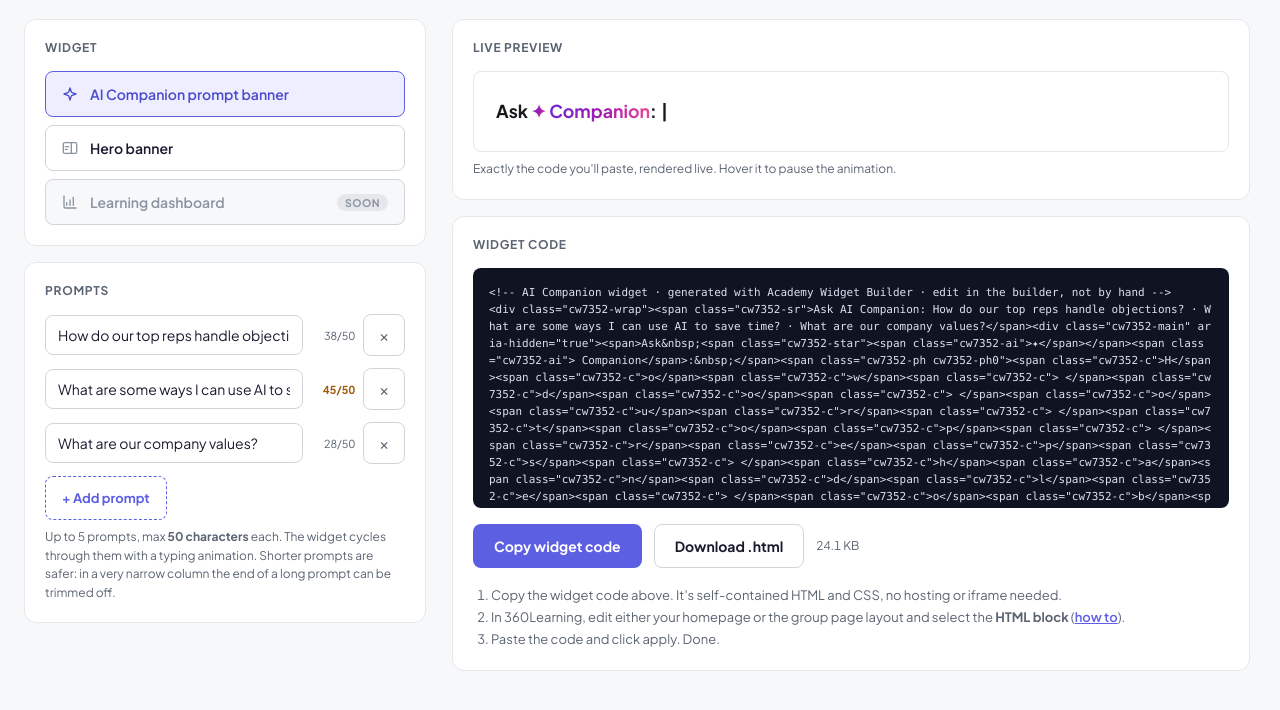
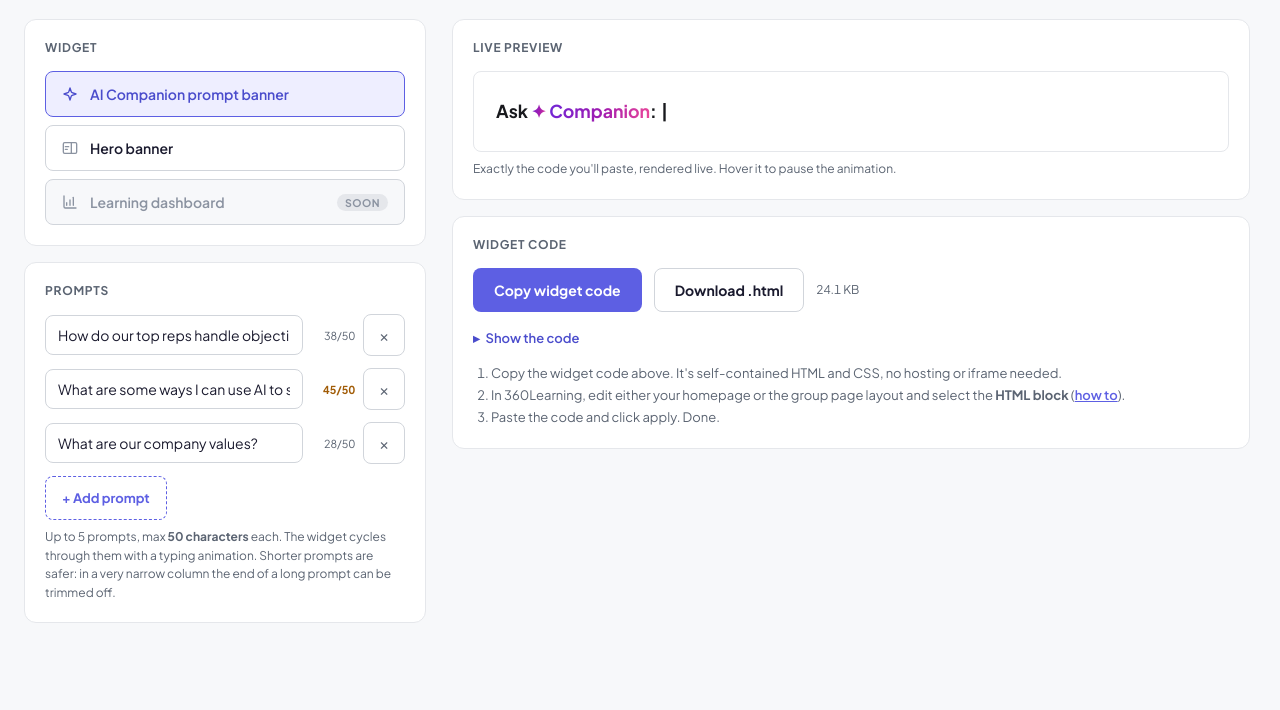
Before and after one commit to leeeccles/Academy-Widget-Builder, a plain HTML site: page index.html in a window 1280 px wide. Shown: the part 62-772 px from the top of the page. Drawn offline with Linux system fonts and the light colour scheme.

Commit message:
Enhance widget code display with details element
Added a details element to show the generated widget code.

```diff
--- a/index.html
+++ b/index.html
@@ -290,7 +290,16 @@
     max-height: 240px; overflow: auto;
   }
   .code-box:focus-visible { outline: 2px solid var(--brand); outline-offset: 2px; }
-  .out-actions { display: flex; gap: var(--sp-3); margin-top: var(--sp-4); flex-wrap: wrap; align-items: center; }
+  .out-actions { display: flex; gap: var(--sp-3); flex-wrap: wrap; align-items: center; }
+  details.code { margin-top: var(--sp-4); }
+  details.code summary {
+    font-size: var(--fs-md); font-weight: 600; color: var(--brand-dark); cursor: pointer;
+    list-style: none; display: inline-flex; align-items: center; gap: 6px;
+  }
+  details.code summary::-webkit-details-marker { display: none; }
+  details.code summary::before { content: "▸"; font-size: 13px; line-height: 1; }
+  details.code[open] summary::before { content: "▾"; }
+  details.code .code-box { margin-top: var(--sp-3); }
   .btn {
     font: inherit; font-size: var(--fs-base); font-weight: 700;
     padding: 11px var(--sp-5); min-height: 44px;
@@ -533,12 +542,15 @@
 
     <section class="card">
       <h2>Widget code</h2>
-      <div class="code-box" id="code" role="region" aria-label="Generated widget code" tabindex="0"></div>
       <div class="out-actions">
         <button type="button" class="btn btn-primary" id="copy">Copy widget code</button>
         <button type="button" class="btn btn-secondary" id="download">Download .html</button>
         <span class="size-note" id="sizeNote" role="status" aria-live="polite"></span>
       </div>
+      <details class="code">
+        <summary>Show the code</summary>
+        <div class="code-box" id="code" role="region" aria-label="Generated widget code" tabindex="0"></div>
+      </details>
       <ol class="steps">
         <li>Copy the widget code above. It's self-contained HTML and CSS, no hosting or iframe needed.</li>
         <li>In 360Learning, edit either your homepage or the group page layout and select the <strong>HTML block</strong> (<a href="https://support.360learning.com/hc/en-us/articles/38078313603092-Configure-an-HTML-widget" target="_blank" rel="noopener">how to</a>).</li>
```
